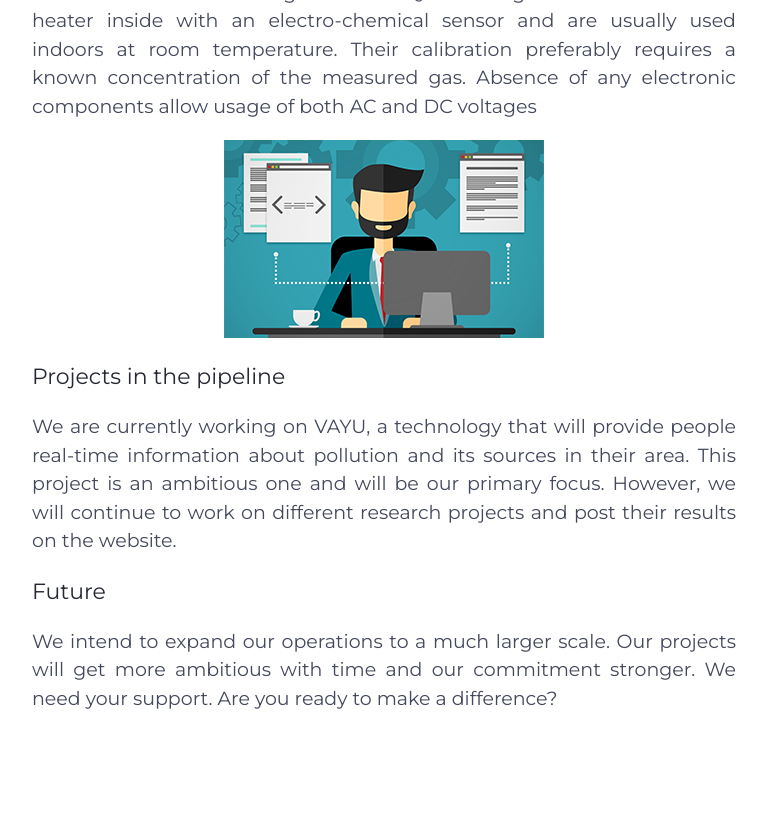
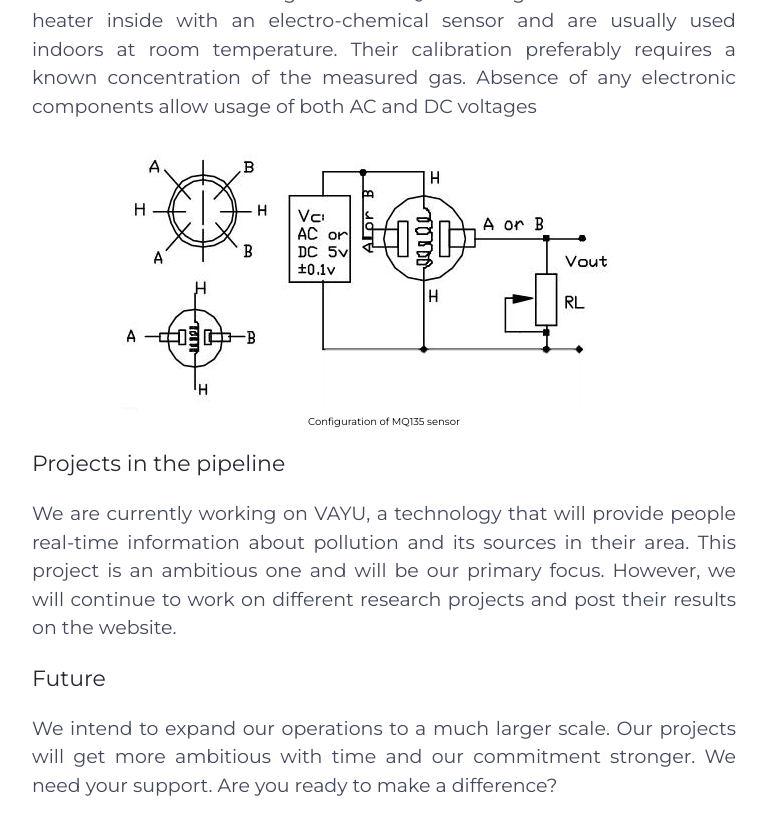
Before and after one commit to disha-surana/ChaitanyaBaweja.github.io, a Jekyll site: the page blogs/mq135.html, which Jekyll copies as it is, in a window 1280 px wide and 900 px high, scrolled down 1527 px. Shown: the top 835 px of the window, without its empty margins (256-1023 px from the left). Built offline with Jekyll 4.4.1, drawn with Linux system fonts in a browser that asks for light colours; before the commit the page ends 2340 px from its top, so only the background shows below that.

Commit message:
adding caption

```diff
--- a/blogs/mq135.html
+++ b/blogs/mq135.html
@@ -61,8 +61,8 @@ Semiconductor sensors detect gases by a chemical reaction that takes place when
 
       <p><b><a href="http://www.micropik.com/PDF/dht11.pdf" target="_blank">Digital temperature and humidity sensor (DHT11)</a></b> is a composite sensor that gives a calibrated digital signal output of the temperature and humidity. It houses the dedicated digital modules collection technology and the temperature and humidity sensing technology, to ensure that the product has high reliability and excellent long-term stability.</p><p>
 <b>MQ135 Semiconductor Sensor</b> is a stable, low cost electrochemical gas sensor suitable for detecting a wide range of VOCs and gases. It is extremely sensitive to Ammonia, Sulphide and Benzene, also sensitive to smoke and other harmful gases. The MQ series of gas sensors use a small heater inside with an electro-chemical sensor and are usually used indoors at room temperature. Their calibration preferably requires a known concentration of the measured gas. Absence of any electronic components allow usage of both AC and DC voltages </p>
-<div style="text-align: center"><img src=
-"../assets/img/coding.png"></div>
+<div style="text-align: center"><figure><img src=
+"../assets/img/sensor.png"><figcaption>Configuration of MQ135 sensor</figcaption></figure></div>
 
 <h2>Projects in the pipeline</h2>
 <p>
```
